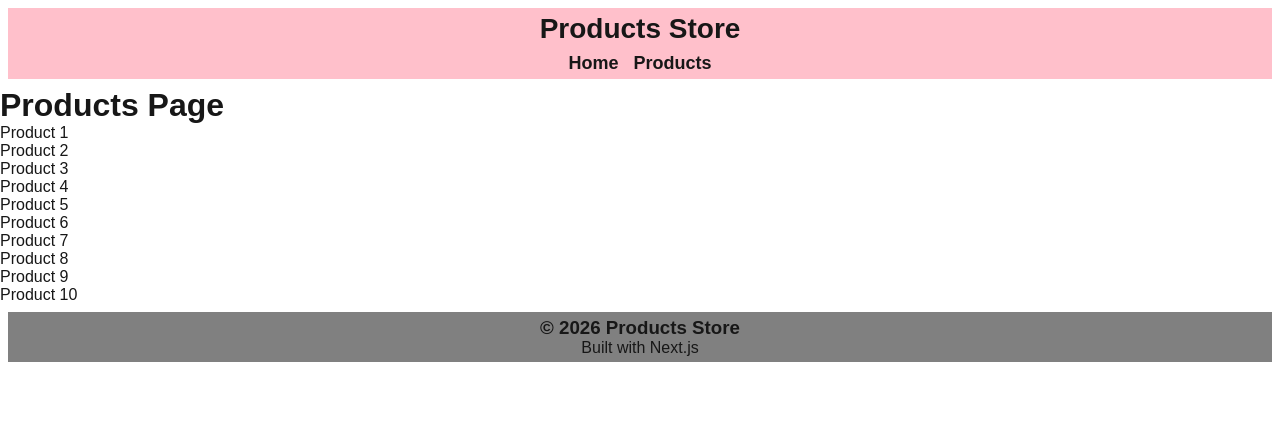
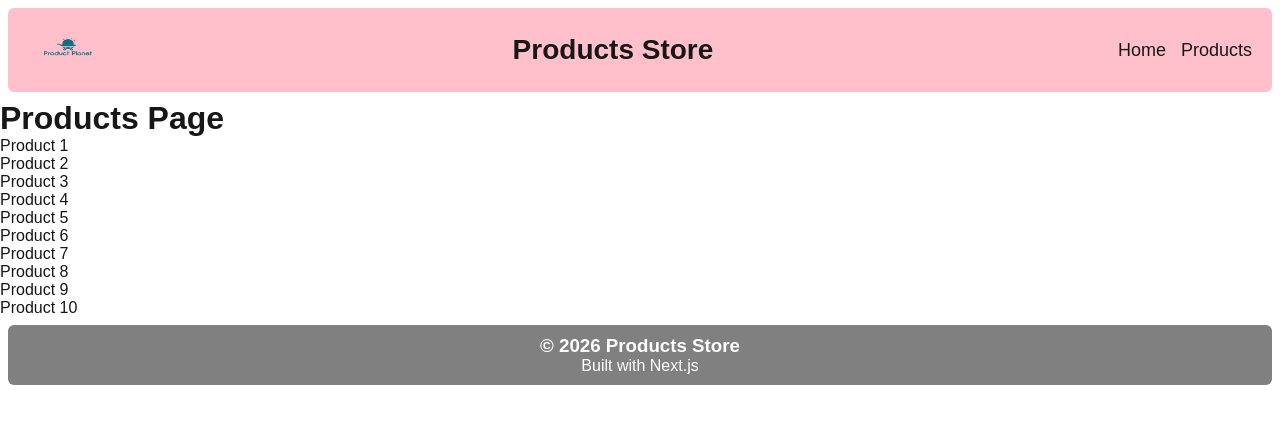
Before and after one commit to ranjay17/nextjs-learning, a Next.js app: page /products in a window 1280 px wide. Shown: the top 424 px of the page. Built offline with nearby package versions, Linux system fonts and the light colour scheme.

Commit message:
handling static files

```diff
--- a/src/app/layout.js
+++ b/src/app/layout.js
@@ -1,6 +1,7 @@
 import { Geist, Geist_Mono } from "next/font/google";
 import "./globals.css";
 import Link from "next/link";
+import Image from "next/image";
 
 const geistSans = Geist({
   variable: "--font-geist-sans",
@@ -13,8 +14,8 @@ const geistMono = Geist_Mono({
 });
 
 export const metadata = {
-  title: "Create Next App",
-  description: "Generated by create next app",
+  title: "Products Store",
+  description: "Simple Products Store built with Next.js",
 };
 
 export default function RootLayout({ children }) {
@@ -25,32 +26,53 @@ export default function RootLayout({ children }) {
           style={{
             background: "pink",
             margin: "8px",
-            padding: "5px",
-            textAlign: "center",
-            fontWeight: "bold",
-            fontSize: "28px",
+            padding: "12px 20px",
+            borderRadius: "6px",
           }}
         >
-          <h1 style={{ fontSize: "28px", fontWeight: "bold" }}>
+          <div
+            style={{
+              display: "flex",
+              alignItems: "center",
+              justifyContent: "space-between",
+            }}
+          >
+            <Image
+              src="/images/applogo.png"
+              alt="app-logo"
+              width={80}
+              height={60}
+              priority
+            />
+            <h1
+              style={{
+                fontSize: "28px",
+                fontWeight: "bold",
+                margin: 0,
+              }}
+            >
               Products Store
             </h1>
-          <nav style={{ marginTop: "8px", fontSize: "18px" }}>
+            <nav style={{ fontSize: "18px" }}>
               <Link href="/" style={{ marginRight: "15px" }}>
                 Home
               </Link>
               <Link href="/products">Products</Link>
             </nav>
+          </div>
         </header>
-        {children}
+        <div>{children}</div>
         <footer
           style={{
             background: "gray",
             margin: "8px",
-            padding: "5px",
+            padding: "10px",
             textAlign: "center",
+            borderRadius: "6px",
+            color: "white",
           }}
         >
-          <h3>© 2026 Products Store </h3>
+          <h3>© 2026 Products Store</h3>
           <p>Built with Next.js</p>
         </footer>
       </body>
```
Also changed, not shown: public/images/applogo.png (added). Lines whose indentation alone changed are shown as unchanged.
